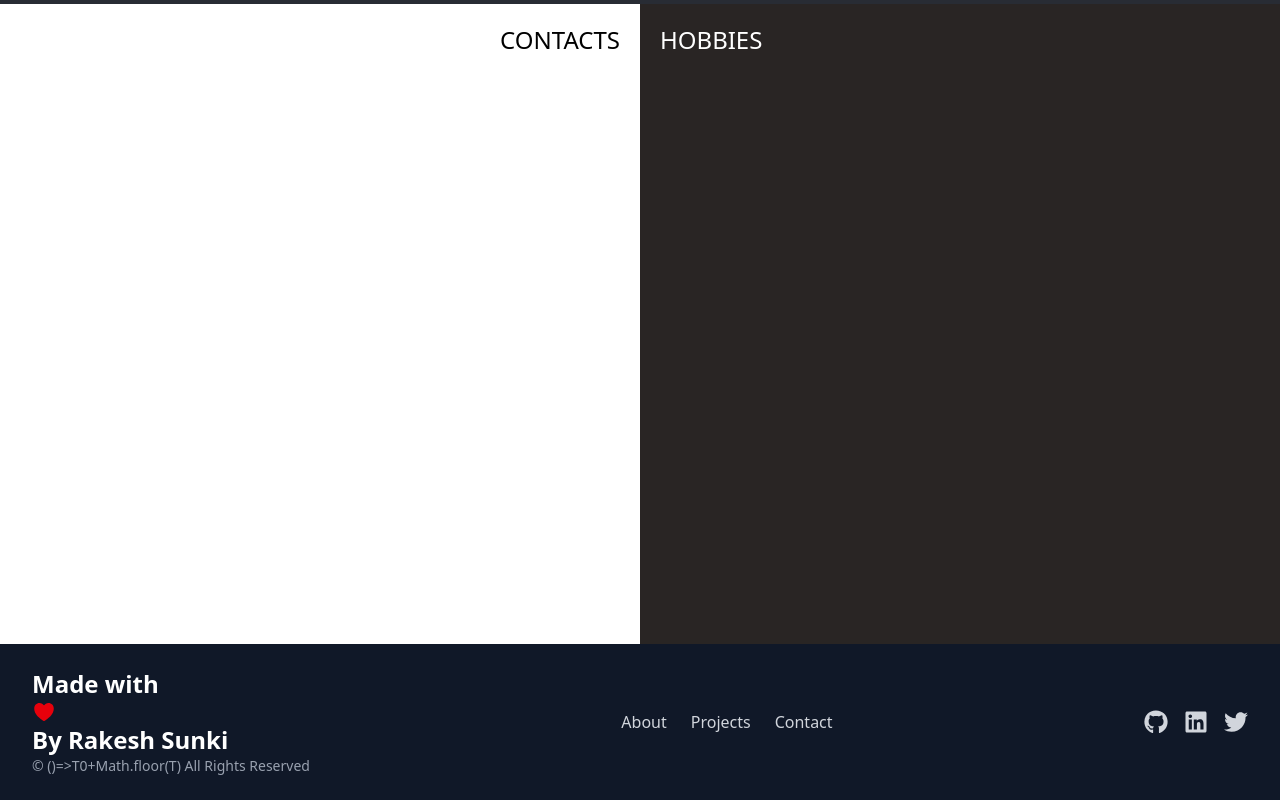
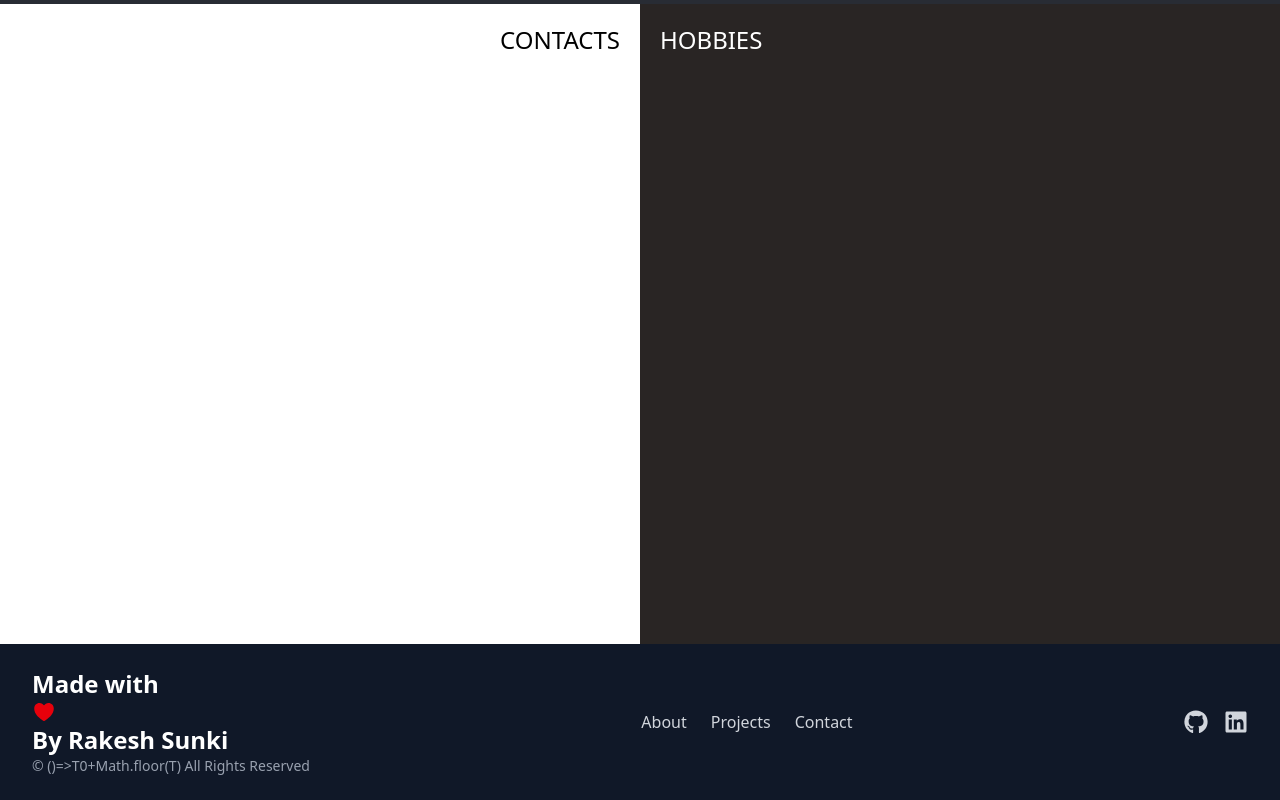
Before and after one commit to rakeshsunki/rakeshportfolio, a React (Vite) app: page / in a window 1280 px wide. Shown: the part 4114-4914 px from the top of the page. Built offline with nearby package versions, Linux system fonts and the light colour scheme.

Commit message:
updated LinkedIn and GitHib links

```diff
--- a/src/components/Contacts&Hobbies/Contacts.jsx
+++ b/src/components/Contacts&Hobbies/Contacts.jsx
@@ -116,14 +116,20 @@ const Contacts = () => {
       </form>
 
       <div className="flex flex-col gap-4 w-1/2 text-gray-700">
-        <div className="flex items-center justify-center gap-2 rounded-[10px] hover:bg-blue-500 hover:text-white border-1">
+        <a
+          href="https://github.com/rakeshsunki?tab=repositories"
+          className="flex items-center justify-center gap-2 rounded-[10px] hover:bg-blue-500 hover:text-white border-1"
+        >
           <FaGithub className="text-gray-600" />
           <span>GitHub</span>
-        </div>
-        <div className="flex items-center justify-center gap-2 rounded-[10px] hover:bg-blue-500 hover:text-white border-1">
+        </a>
+        <a
+          href="https://www.linkedin.com/in/rakesh-sunki-7b7911357?utm_source=share&utm_campaign=share_via&utm_content=profile&utm_medium=ios_app"
+          className="flex items-center justify-center gap-2 rounded-[10px] hover:bg-blue-500 hover:text-white border-1"
+        >
           <FaLinkedin className="text-blue-600" />
           <span>LinkedIn</span>
-        </div>
+        </a>
         <div className="flex items-center justify-center gap-2 rounded-[10px] hover:bg-blue-500 hover:text-white border-1">
           <IoCall className="text-green-600" />
           <span>9390575724</span>
--- a/src/components/Footer.jsx
+++ b/src/components/Footer.jsx
@@ -57,20 +57,12 @@ const Footer = () => {
             <FaGithub size={24} />
           </a>
           <a
-            href="https://linkedin.com"
+            href="https://www.linkedin.com/in/rakesh-sunki-7b7911357?utm_source=share&utm_campaign=share_via&utm_content=profile&utm_medium=ios_app "
             target="_blank"
             rel="noopener noreferrer"
             className="social-icon"
           >
             <FaLinkedin size={24} />
-          </a>
-          <a
-            href="https://twitter.com"
-            target="_blank"
-            rel="noopener noreferrer"
-            className="social-icon"
-          >
-            <FaTwitter size={24} />
           </a>
         </div>
       </div>
```
